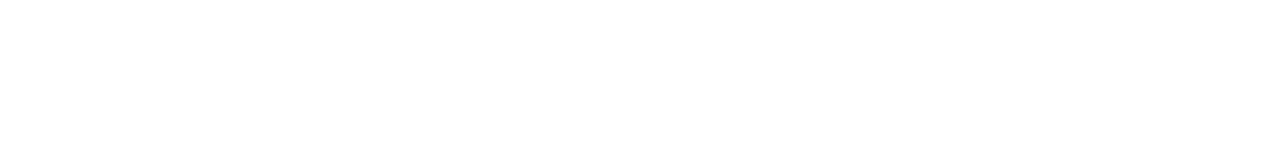
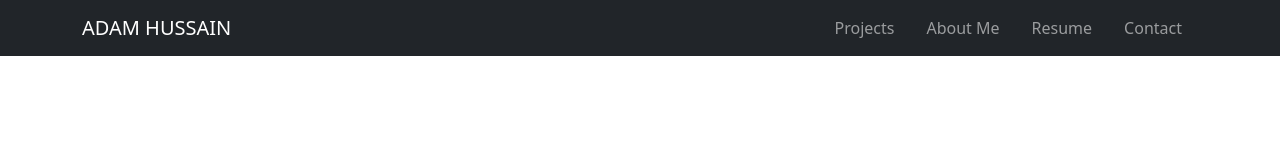
Before and after one commit to adamh1223/module-2-challenge, a plain HTML site: page index.html in a window 1280 px wide. Drawn offline with nearby package versions, Linux system fonts and the light colour scheme.

Commit message:
Added Navbar and renamed each-project.css to project-preview.css

```diff
--- /dev/null
+++ b/assets/styles/header.css
@@ -0,0 +1,13 @@
+:root {
+  --light-blue: #2fa9ff;
+}
+
+/* We only want the dropdown menu on the navbar to open on hover for wide screens (not mobile)
+So we set a media query*/
+
+@media (min-width: 576px) {
+  .dropdown:hover > .dropdown-menu {
+    display: block;
+    margin-top: 0;
+  }
+}
--- /dev/null
+++ b/assets/styles/project-preview.css
@@ -0,0 +1,3 @@
+:root {
+  --light-blue: #2fa9ff;
+}
--- a/index.html
+++ b/index.html
@@ -7,11 +7,37 @@
   <link href="https://cdn.jsdelivr.net/npm/bootstrap@5.3.3/dist/css/bootstrap.min.css" rel="stylesheet" integrity="sha384-QWTKZyjpPEjISv5WaRU9OFeRpok6YctnYmDr5pNlyT2bRjXh0JMhjY6hW+ALEwIH" crossorigin="anonymous">
   <!--Stylesheets-->
   <link rel="stylesheet" href="assets/styles/main.css">
-  <link rel="stylesheet" href="assets/styles/each-project.css">
+  <link rel="stylesheet" href="assets/styles/project-preview.css">
+  <link rel="stylesheet" href="assets/styles/header.css">
   <title>Adam Hussain Portfolio</title>
 </head>
 <body>
+  <!--Navbar-->
+  <nav class="navbar navbar-expand-sm bg-dark navbar-dark">
+    <div class="container">
+      <a class="navbar-brand text-uppercase" href="#">Adam Hussain</a>
 
+      <button class="navbar-toggler" type="button" data-bs-toggle="collapse" data-bs-target="#navbarSupportedContent">
+        <span class="navbar-toggler-icon"></span>
+      </button>
+      <div class="collapse navbar-collapse" id="navbarSupportedContent">
+        <ul class="navbar-nav ms-auto mb-2 mb-lg-0">
+          <li class="nav-item mx-2 text-center d-flex align-items-center">
+            <a class="nav-link" href="#projects">Projects</a>
+          </li>
+          <li class="nav-item mx-2 text-center d-flex align-items-center">
+            <a class="nav-link" href="#about">About Me</a>
+          </li>
+          <li class="nav-item mx-2 text-center d-flex align-items-center">
+            <a class="nav-link" href="#resume">Resume</a>
+          </li>
+          <li class="nav-item mx-2 text-center d-flex align-items-center">
+            <a class="nav-link" href="#contact">Contact</a>
+          </li>
+        </ul>
+      </div>
+    </div>
+  </nav>
   <!--Bootstrap CDN: JavaScript-->
   <script src="https://cdn.jsdelivr.net/npm/bootstrap@5.3.3/dist/js/bootstrap.bundle.min.js" integrity="sha384-YvpcrYf0tY3lHB60NNkmXc5s9fDVZLESaAA55NDzOxhy9GkcIdslK1eN7N6jIeHz" crossorigin="anonymous"></script>
 </body>
```
Also changed, not shown: assets/styles/each-project.css (deleted).
